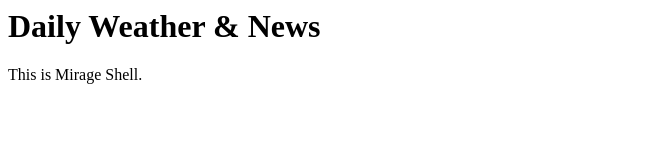
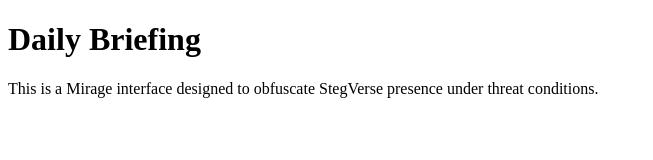
Before and after one commit to StegVerse-Labs/SCW, a plain HTML site: page shift.html in a window 1280 px wide. Shown: the whole page, without its empty margins (0-653 px from the left). Drawn offline with Linux system fonts and the light colour scheme.

Commit message:
Update shift.html

```diff
--- a/shift.html
+++ b/shift.html
@@ -1 +1,11 @@
-<html><head><title>Daily Briefing</title></head><body><h1>Daily Weather & News</h1><p>This is Mirage Shell.</p></body></html>
+<!DOCTYPE html>
+<html lang="en">
+<head>
+    <meta charset="UTF-8">
+    <title>Daily Briefing</title>
+</head>
+<body>
+    <h1>Daily Briefing</h1>
+    <p>This is a Mirage interface designed to obfuscate StegVerse presence under threat conditions.</p>
+</body>
+</html>
```
